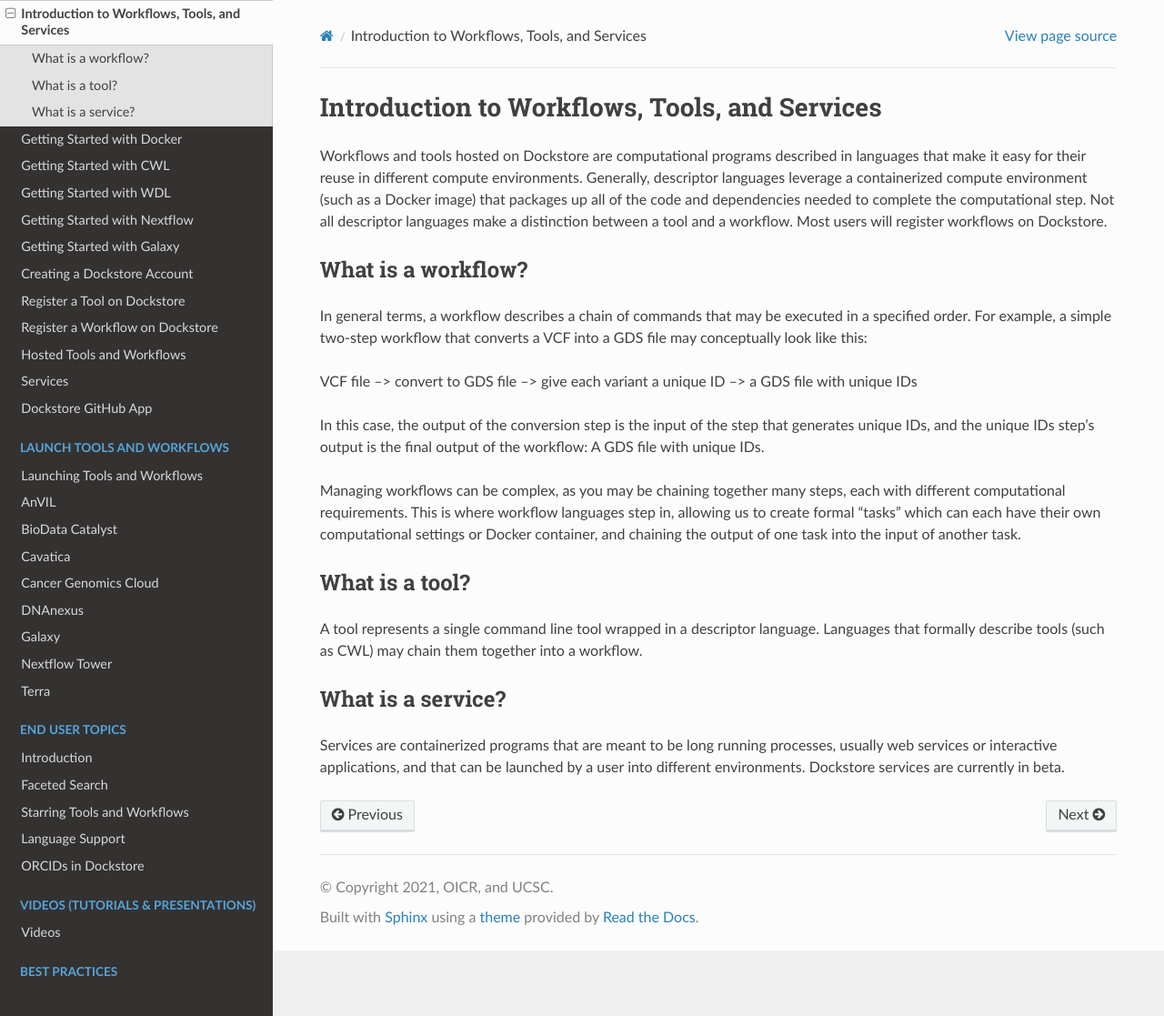
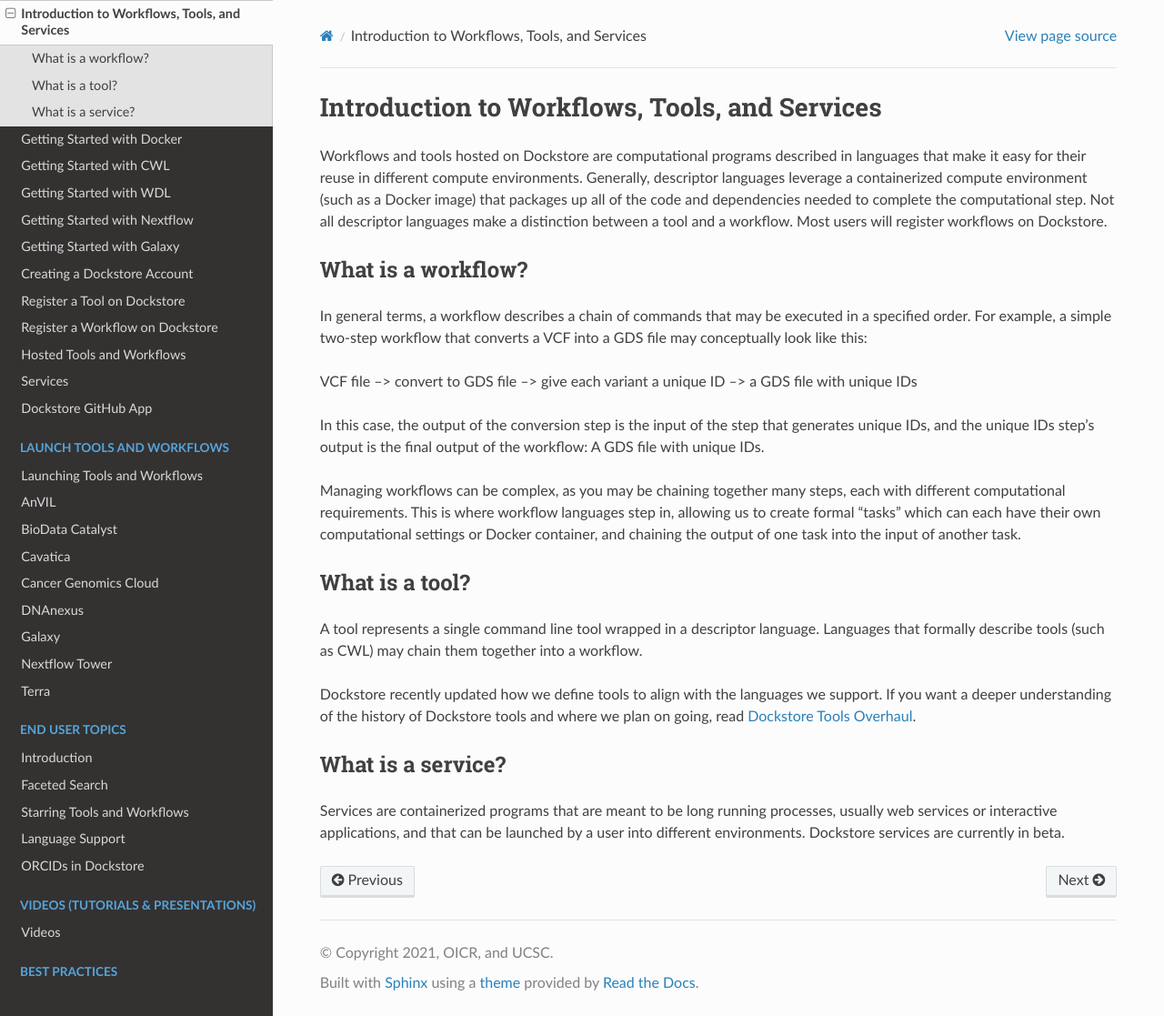
Before and after one commit to dockstore/dockstore-documentation, a Sphinx documentation site: the page built from docs/getting-started/intro-to-dockstore-tools-and-workflows.rst, in a window 1280 px wide and 1117 px high. Shown: the whole window at 91% size. Built offline with Sphinx 7.4.7 and the Read the Docs theme 2.0.0, drawn with Linux system fonts in a browser that asks for light colours.

Commit message:
Update intro-to-dockstore-tools-and-workflows.rst

```diff
--- a/docs/getting-started/intro-to-dockstore-tools-and-workflows.rst
+++ b/docs/getting-started/intro-to-dockstore-tools-and-workflows.rst
@@ -18,6 +18,8 @@
 ---------------
 A tool represents a single command line tool wrapped in a descriptor language.  Languages that formally describe tools (such as CWL) may chain them together into a workflow.
 
+Dockstore recently updated how we define tools to align with the languages we support. If you want a deeper understanding of the history of Dockstore tools and where we plan on going, read :doc:`Dockstore Tools Overhaul </../advanced-topics/dockstore-tools-overhaul>`.
+
 What is a service?
 ------------------
 Services are containerized programs that are meant to be long running processes, usually web services or interactive applications, and that can be launched by a user into different environments. Dockstore services are currently in beta.
```
